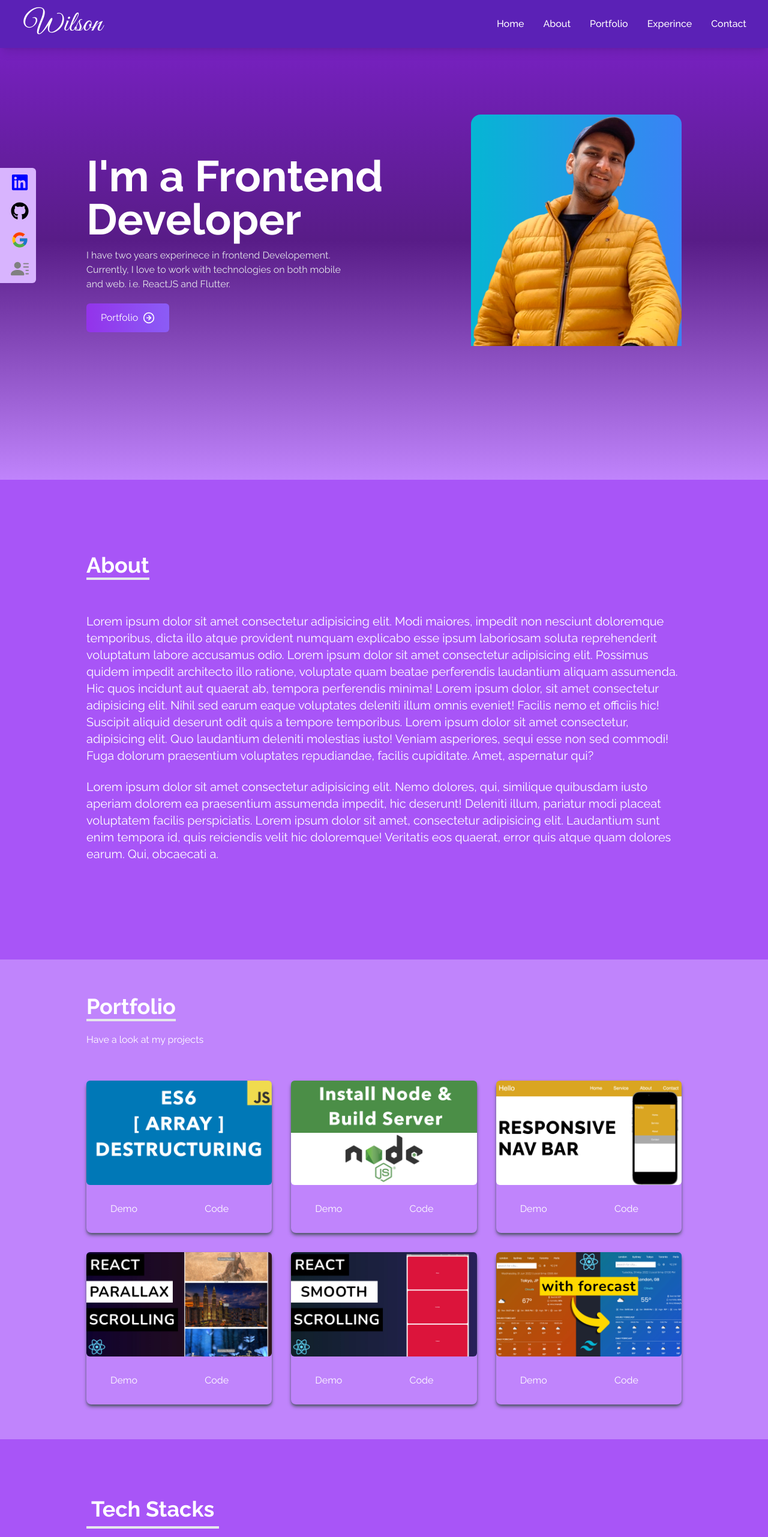
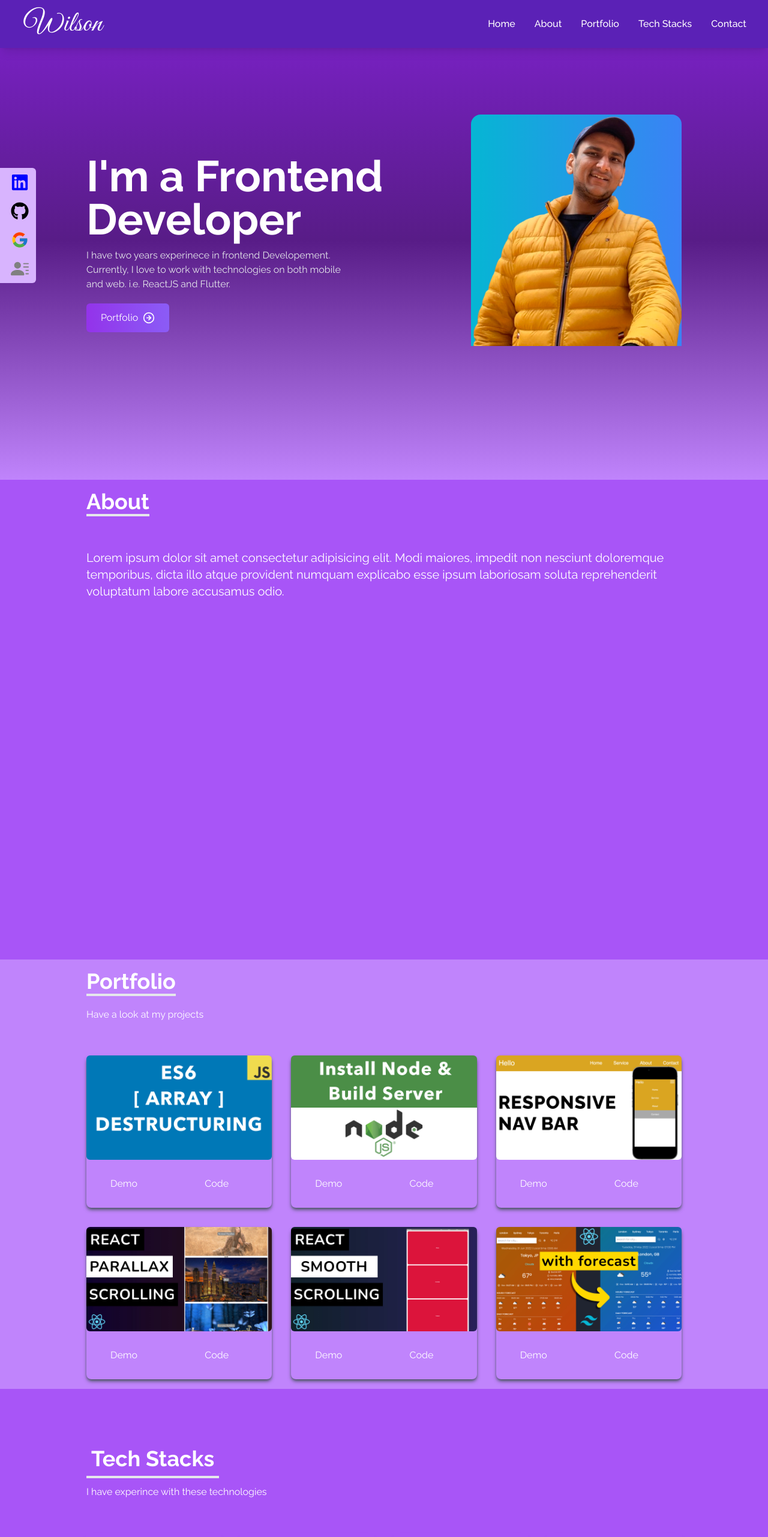
Before and after one commit to Wil-Wena/Wilson-Portfolio-Website, a React (Create React App) app: page / in a window 1280 px wide. Shown: the top 2563 px of the page at 60% size. Built offline with nearby package versions, Linux system fonts and the light colour scheme.

Commit message:
About overflowing resolved in smaller devices

```diff
--- a/src/components/Navbar.jsx
+++ b/src/components/Navbar.jsx
@@ -1,7 +1,6 @@
 import React, { useState } from 'react';
 import { FaBars, FaTimes } from 'react-icons/fa'
-import {Link} from 'react-scroll'
-
+import { Link } from 'react-scroll'
 
 
 const Navbar = () => {
@@ -22,7 +21,7 @@ const Navbar = () => {
     },
     {
       id: 4,
-      link: 'Experince'
+      link: 'Tech Stacks'
     },
     {
       id: 5,
@@ -37,7 +36,7 @@ const Navbar = () => {
         {
           links.map(({ id, link }) => (
             <li key={id} className='px-4 cursor-pointer capitalize font-medium text-white hover:scale-105 duration-200'>
-              <Link to={{link}} smooth duration={500}>{link}</Link>
+              <Link to={link} smooth duration={500}>{link}</Link>
             </li>
           ))
         }
@@ -58,7 +57,10 @@ const Navbar = () => {
         {
           links.map(({ id, link }) => (
             <li key={id} className='px-4 cursor-pointer capitalize py-6
-            text-4xl'>{link}</li>
+            text-4xl'>
+            <Link onClick={()=> setNav(!nav)} to={{link}} smooth duration={500}>{link}</Link>
+
+            </li>
           ))
         }
       </ul>
--- a/src/screens/About.jsx
+++ b/src/screens/About.jsx
@@ -2,24 +2,21 @@ import React from 'react'
 
 const About = () => {
     return (
-        <div name='about' className='w-full h-screen bg-purple-500 text-white'>
-            <div className='max-w-screen-lg p-4 mx-auto flex flex-col justify-center w-full h-full'>
+        <div name='about' className='w-full h-screen bg-purple-500 text-white '>
+            <div className='max-w-screen-lg p-4 mx-auto flex flex-col justify-center break-words'>
                 <div className='pb-5'>
                     <p className='text-4xl font-bold border-b-4 inline'>About</p>
                 </div>
                 <p className='text-xl mt-10'>
                     Lorem ipsum dolor sit amet consectetur adipisicing elit. Modi maiores, impedit non nesciunt doloremque temporibus, dicta illo atque provident numquam explicabo esse ipsum laboriosam soluta reprehenderit voluptatum
                     labore accusamus odio.
-                    Lorem ipsum dolor sit amet consectetur adipisicing elit. Possimus quidem impedit architecto illo ratione, voluptate quam beatae perferendis laudantium aliquam assumenda. Hic quos incidunt aut quaerat ab, tempora perferendis minima!
-                    Lorem ipsum dolor, sit amet consectetur adipisicing elit. Nihil sed earum eaque voluptates deleniti illum omnis eveniet! Facilis nemo et officiis hic! Suscipit aliquid deserunt odit quis a tempore temporibus.
-                    Lorem ipsum dolor sit amet consectetur, adipisicing elit. Quo laudantium deleniti molestias iusto! Veniam asperiores, sequi esse non sed commodi! Fuga dolorum praesentium voluptates repudiandae, facilis cupiditate. Amet, aspernatur qui?
-                </p>
+                            </p>
                 <br />
-                <p className='text-xl sm:pb-10'>
+                {/* <p className='text-xl sm:pb-10'>
                     Lorem ipsum dolor sit amet consectetur adipisicing elit. Nemo dolores, qui, similique quibusdam iusto aperiam dolorem ea praesentium assumenda impedit, hic deserunt! Deleniti illum, pariatur modi placeat voluptatem facilis perspiciatis.
                     Lorem ipsum dolor sit amet, consectetur adipisicing elit. Laudantium sunt enim tempora id, quis reiciendis velit hic doloremque! Veritatis eos quaerat, error quis atque quam dolores earum. Qui, obcaecati a.
 
-                </p>
+                </p> */}
 
             </div>
 
--- a/src/screens/Contact.jsx
+++ b/src/screens/Contact.jsx
@@ -15,7 +15,7 @@ const Contact = () => {
                                     <p className="leading-relaxed mt-1 mb-4 gray-500">
                                         Complete this form
                                     </p>
-                                    <form action="https://getform.io/f/4a85473a-91f6-4a39-88c5-53ee99aa3315" method='POST' >
+                                    <form action="https://getform.io/f/a8c097e5-6ad3-48b2-8c32-348e4add442e" method='POST' >
                                         <div className="relative w-full mb-3 mt-8">
                                             <label
                                                 className="block uppercase text-gray-600 text-xs font-bold mb-2"
--- a/src/screens/Experince.jsx
+++ b/src/screens/Experince.jsx
@@ -70,7 +70,7 @@ const Experince = () => {
 
                 {
                     stacks.map(({ id, img, title, style,color }) => (
-                            <div key={id} className={"shadow-lg hover:scale-105 duration-300 py-2 rounded-lg" + " " + style + " " + color}>
+                            <div key={id} className={"shadow-lg hover:scale-105 duration-300 py-2 rounded-lg" +  style +  color}>
                                 <img src={img} alt="" size={20} className='p-2 mx-auto justify-center w-40' />
                                 <p className='break-words'>
                                     {title}
--- a/src/screens/Home.jsx
+++ b/src/screens/Home.jsx
@@ -1,6 +1,8 @@
 import React from 'react'
 import HeroImage from "../assets/heroImage.png"
 import { FiArrowRightCircle } from "react-icons/fi"
+import { Link } from "react-scroll"
+
 const Home = () => {
   return (
     <div name="home" className='h-screen w-full bg-gradient-to-b via-purple-900 from-purple-700 to-purple-400'>
@@ -16,13 +18,13 @@ const Home = () => {
             Currently, I love to work with technologies on both mobile and web. i.e. ReactJS and Flutter.
           </p>
           <div>
-            <button className='group w-fit px-6 py-3 my-2 flex items-center rounded-md
+            <Link to='portfolio' smooth duration={500} className='group w-fit px-6 py-3 my-2 flex items-center rounded-md
             bg-gradient-to-r from-purple-600 to-violet-500 cursor-pointer'>
               Portfolio
               <span className='ml-2 group-hover:rotate-45 duration-100'>
                 <FiArrowRightCircle size={20}/>
               </span>
-            </button>
+            </Link>
           </div>
         </div>
         <section>
--- a/src/screens/Portfolio.jsx
+++ b/src/screens/Portfolio.jsx
@@ -5,7 +5,6 @@ import navbar from '../assets/portfolio/navbar.jpg'
 import reactParallax from '../assets/portfolio/reactParallax.jpg'
 import reactSmooth from '../assets/portfolio/reactSmooth.jpg'
 import reactWeather from '../assets/portfolio/reactWeather.jpg'
-import usestate from '../assets/portfolio/usestate.jpg'
 // import arrayDestruct from '../assets/portfolio/arrayDestruct.jpg'
 
 const Portfolio = () => {
@@ -40,10 +39,8 @@ const Portfolio = () => {
 
   return (
     <div name='portfolio'
-      className='bg-purple-400 w-full text-white
-    md:h-screen'>
-      <div className='max-w-screen-lg p-4 mx-auto
-      flex flex-col justify-center w-full h-full'>
+      className='bg-purple-400 w-full text-white '>
+      <div className='max-w-screen-lg p-4 mx-auto flex flex-col justify-center '>
         <div className='pb-8'>
           <p className='text-4xl font-bold inline border-b-4'>Portfolio</p>
           <p className='py-6'>Have a look at my projects</p>
```
